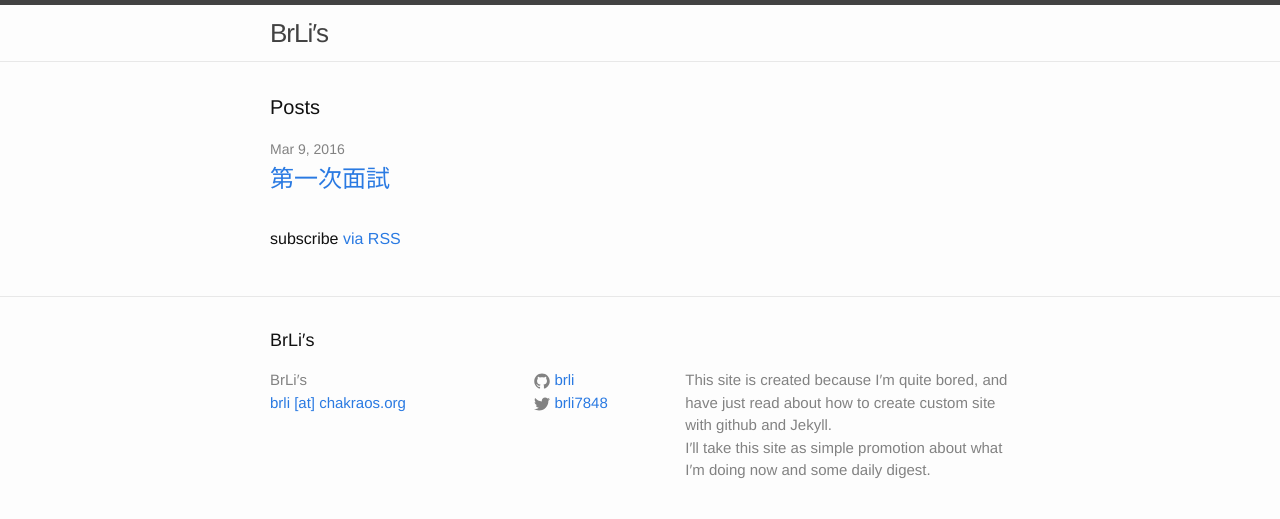
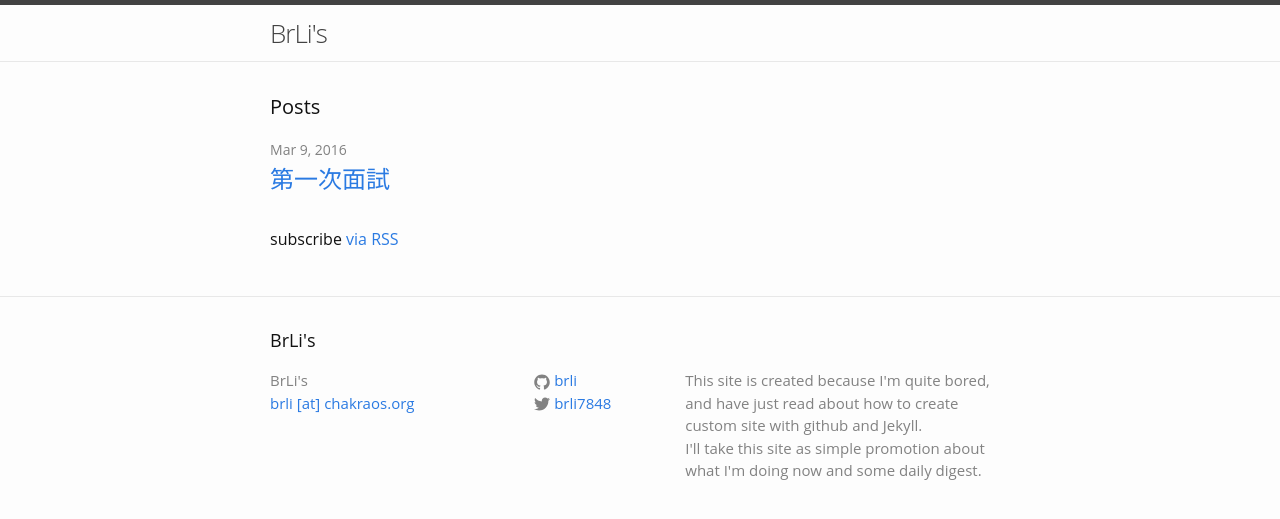
Before and after one commit to Brli/brli.github.io, a Jekyll site: the page built from index.html, in a window 1280 px wide. Shown: the top 519 px of the page. Built offline with Jekyll 4.4.1, drawn with Linux system fonts in a browser that asks for light colours.

Commit message:
update css

```diff
--- a/css/main.scss
+++ b/css/main.scss
@@ -6,7 +6,7 @@
 
 
 // Our variables
-$base-font-family: "Helvetica Neue", Helvetica, Arial, sans-serif;
+$base-font-family: "Fira Sans", "Open Sans", "Source Han Sans TC", sans-serif;
 $base-font-size:   16px;
 $base-font-weight: 400;
 $small-font-size:  $base-font-size * 0.875;
```
